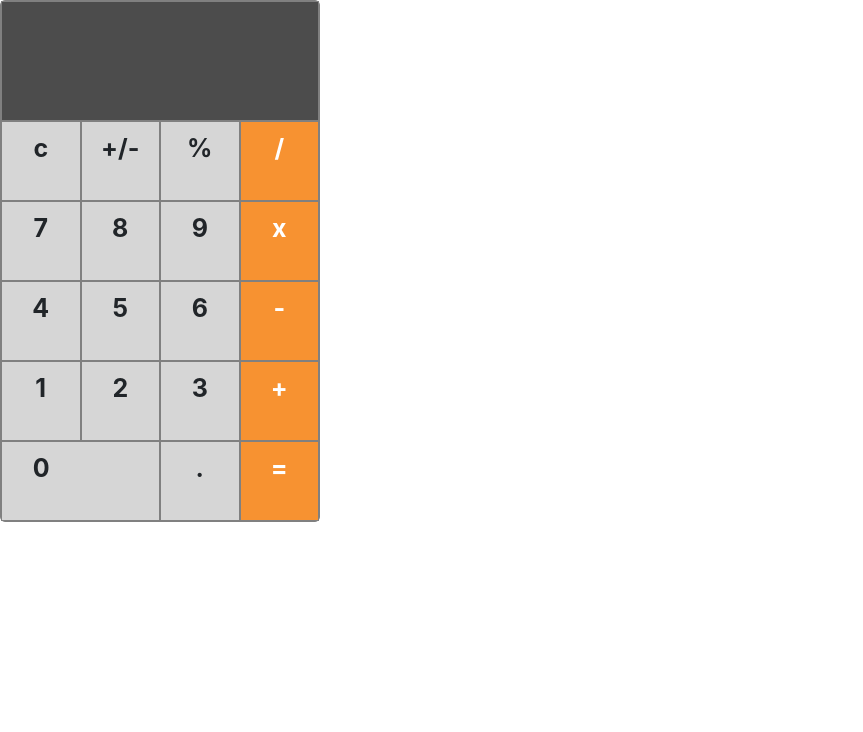
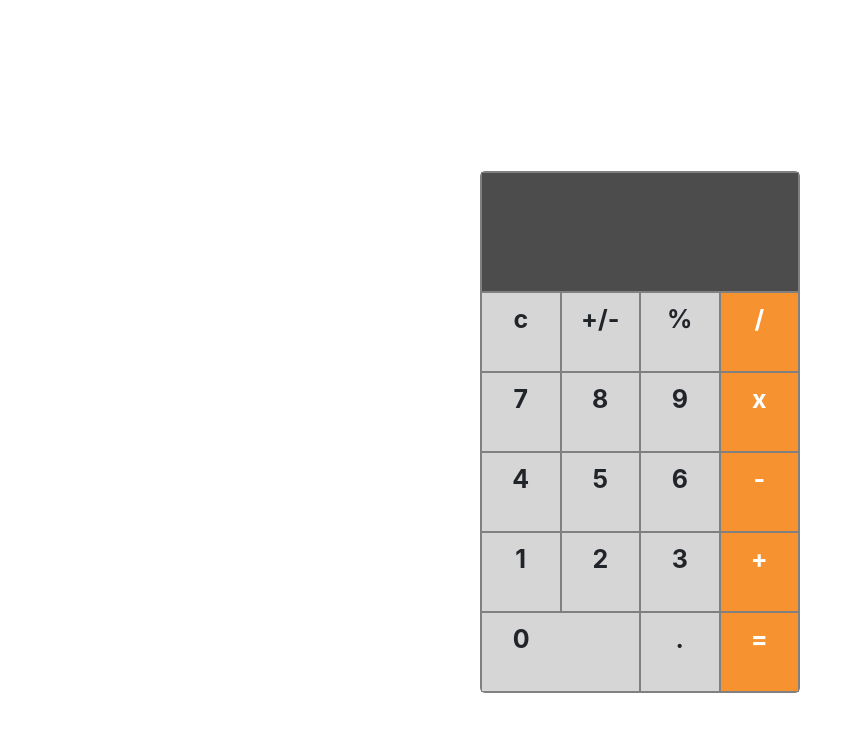
Before and after one commit to Gavaskar0543/React-Calculator, a React (Create React App) app in the folder calculator/: page / in a window 1280 px wide. Shown: the top 732 px of the page, without its empty margins (0-863 px from the left). Built offline with nearby package versions, Linux system fonts and the light colour scheme.

Commit message:
percentage updated

```diff
--- a/calculator/src/Components/App.js
+++ b/calculator/src/Components/App.js
@@ -1,13 +1,13 @@
-import React ,{useEffect, useState} from 'react';
+import React, { useEffect, useState } from 'react';
 import { ToastContainer, toast } from 'react-toastify';
 import 'react-toastify/dist/ReactToastify.css'; // Import the CSS for styling
 
 import Styles from '../Styles/App.module.css'
 function App() {
-  const [operand1,setOperand1] = useState(0);
-  const [operand2,setOperand2] = useState(0);
-  const [operator,setOperator] = useState('');
-  const [display,setDisplay] = useState('');
+  const [operand1, setOperand1] = useState(0);
+  const [operand2, setOperand2] = useState(0);
+  const [operator, setOperator] = useState('');
+  const [display, setDisplay] = useState('');
 
 
 
@@ -18,19 +18,21 @@ function App() {
     setOperator('');
   };
   const handleNum = (e) => {
- if(display.length >= 11){
+    if (display.length >= 9) {
       toast.error('limit reached');
       return;
- }else {  let inputNum = e.target.getAttribute('data-value');
+    } else {
+      let inputNum = e.target.getAttribute('data-value');
       setDisplay(display === '0' ? inputNum : display + inputNum);
 
       if (operator !== '') {
         console.log(e.target.getAttribute('data-value'))
         inputNum = e.target.getAttribute('data-value');
         setDisplay(display + inputNum);
-      setOperand2(parseFloat(display+inputNum));
+        setOperand2(parseFloat(display + inputNum));
 
-    }}
+      }
+    }
   };
   const handleOperation = (value) => {
     if (value === '*' || value === '-' || value === '+' || value === '/') {
@@ -43,16 +45,16 @@ function App() {
 
   const EqualsToOperations = () => {
     if (operator === '+') {
-      console.log(operand1,operand2,operator)
+      console.log(operand1, operand2, operator)
       setDisplay((operand1 + operand2).toString());
     } else if (operator === '-') {
-      console.log(operand1,operand2,operator)
+      console.log(operand1, operand2, operator)
       setDisplay((operand1 - operand2).toString());
     } else if (operator === '*') {
-      console.log(operand1,operand2,operator)
+      console.log(operand1, operand2, operator)
       setDisplay((operand1 * operand2).toString());
     } else if (operator === '/') {
-      console.log(operand1,operand2,operator)
+      console.log(operand1, operand2, operator)
       setDisplay((operand1 / operand2).toString());
     }
     setOperand1(0);
@@ -60,6 +62,10 @@ function App() {
     setOperator('');
   };
   const handlePercentage = () => {
+    if(display.length == 0){
+      toast.error("No value entered!")
+      return;
+    }
     const percentageValue = parseFloat(display) / 100;
     setDisplay(percentageValue.toString());
     if (operator !== '') {
@@ -78,6 +84,7 @@ function App() {
   };
   return (
     <>
+    <div className={Styles.App}>
       <div className={Styles.calBody}>
         <div className={Styles.disContainer}>
           <div>
@@ -88,7 +95,7 @@ function App() {
           <div onClick={handleClearBtn}>
             c
           </div >
-     <div onClick={handleToggleSign }>
+          <div onClick={handleToggleSign}>
             +/-
           </div>
           <div onClick={handlePercentage}>
@@ -100,14 +107,14 @@ function App() {
           <div onClick={handleNum} data-value={7} >
             7
           </div>
-     <div  onClick={handleNum} data-value={8}>
+          <div onClick={handleNum} data-value={8}>
             8
           </div>
           <div onClick={handleNum} data-value={9}>
             9
           </div>
 
-     <div   className={Styles.orangeBtn} onClick={() => handleOperation('*')} >
+          <div className={Styles.orangeBtn} onClick={() => handleOperation('*')} >
             x
           </div>
           <div onClick={handleNum} data-value={4}>
@@ -143,8 +150,9 @@ function App() {
           <div onClick={handleNum} data-value={"."}>
             .
           </div>
-     <div  className={Styles.orangeBtn}  onClick={ EqualsToOperations}>
+          <div className={Styles.orangeBtn} onClick={EqualsToOperations}>
             =
+          </div>
         </div>
       </div>
       </div>
--- a/calculator/src/Styles/App.module.css
+++ b/calculator/src/Styles/App.module.css
@@ -2,6 +2,14 @@
     margin: 0;
     padding:0;
     box-sizing:border-box;
+}
+
+.App{
+    width:100vw;
+    height:100vh;
+    display: flex;
+    align-items: center;
+    justify-content: center;
 }
 
 
@@ -12,16 +20,22 @@
     font-size: large;
     font-weight: bolder;
 
+    @media (min-width: 260px) {
+        /* CSS rules for screens larger than 768px */
+        width:100vw;
+       margin-top: 5%;
+    }
     @media (min-width: 360px) and (max-width:400px) {
         /* CSS rules for screens larger than 768px */
         width:100vw;
        margin-top: 5%;
     }
     /* Example: Change styles for screens with a width of 768px or more */
-@media (min-width: 768px) {
+@media (min-width: 930px) {
     /* CSS rules for screens larger than 768px */
     width:25vw;
 }
+
 
 }
 
```
Lines whose indentation alone changed are shown as unchanged.
